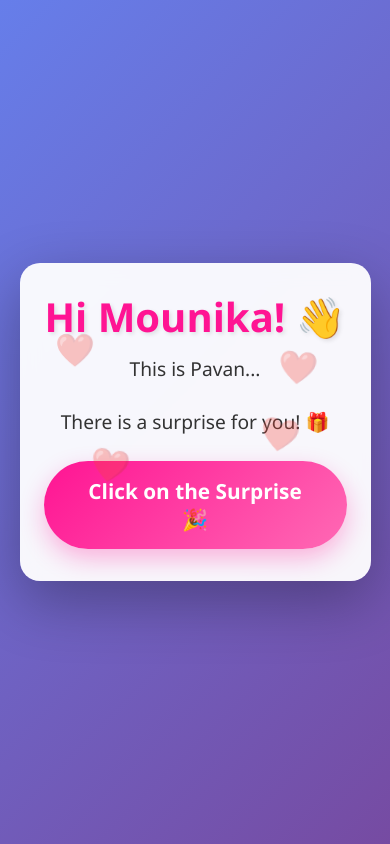
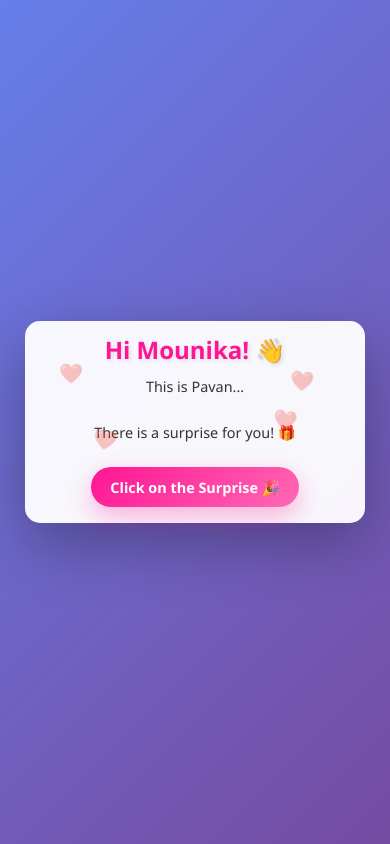
Before and after one commit to sagarreddy3112/valentine, a React (Vite) app: page / in a window 390 px wide. Built offline with nearby package versions, Linux system fonts and the light colour scheme.

Commit message:
Add responsive design for mobile and laptop devices

```diff
--- a/index.html
+++ b/index.html
@@ -4,7 +4,7 @@
     <meta charset="UTF-8" />
     <link rel="icon" type="image/svg+xml" href="/vite.svg" />
     <meta name="viewport" content="width=device-width, initial-scale=1.0" />
-    <title>react</title>
+    <title>Valentine Surprise</title>
   </head>
   <body>
     <div id="root"></div>
--- a/src/App.css
+++ b/src/App.css
@@ -308,27 +308,101 @@ body {
 }
 
 @media (max-width: 768px) {
+  body {
+    overflow-y: auto;
+  }
+
+  #root {
+    height: auto;
+    min-height: 100vh;
+  }
+
+  .app-container {
+    height: auto;
+    min-height: 100vh;
+    padding: 1rem;
+  }
+
   .step-1,
   .step-2,
   .step-3 {
-    max-width: 90%;
-    padding: 2rem 1.5rem;
+    max-width: 95%;
+    width: 100%;
+    padding: 1.5rem;
+    margin: auto;
   }
 
   .greeting,
   .proposal-title,
   .success-title {
-    font-size: 2.5rem;
+    font-size: 2rem;
+    margin-bottom: 0.8rem;
   }
 
   .message,
   .proposal-text,
   .success-message {
-    font-size: 1.2rem;
+    font-size: 1rem;
+    margin-bottom: 1.5rem;
+  }
+
+  .surprise-btn,
+  .yes-btn,
+  .no-btn {
+    padding: 0.7rem 1.5rem;
+    font-size: 1rem;
+    min-width: 100px;
+    min-height: 45px;
   }
 
   .buttons-container {
     flex-direction: column;
     gap: 1rem;
+    min-height: auto;
+  }
+
+  .heart {
+    font-size: 1.5rem;
+  }
+
+  .confetti span {
+    font-size: 1.5rem;
   }
 }
+
+@media (max-width: 480px) {
+  .step-1,
+  .step-2,
+  .step-3 {
+    padding: 1rem;
+    border-radius: 15px;
+  }
+
+  .greeting,
+  .proposal-title,
+  .success-title {
+    font-size: 1.5rem;
+  }
+
+  .message,
+  .proposal-text,
+  .success-message {
+    font-size: 0.9rem;
+  }
+
+  .surprise-btn,
+  .yes-btn,
+  .no-btn {
+    padding: 0.6rem 1.2rem;
+    font-size: 0.9rem;
+    min-height: 40px;
+  }
+
+  .heart {
+    font-size: 1.2rem;
+  }
+
+  .confetti span {
+    font-size: 1.2rem;
+  }
+}
```
